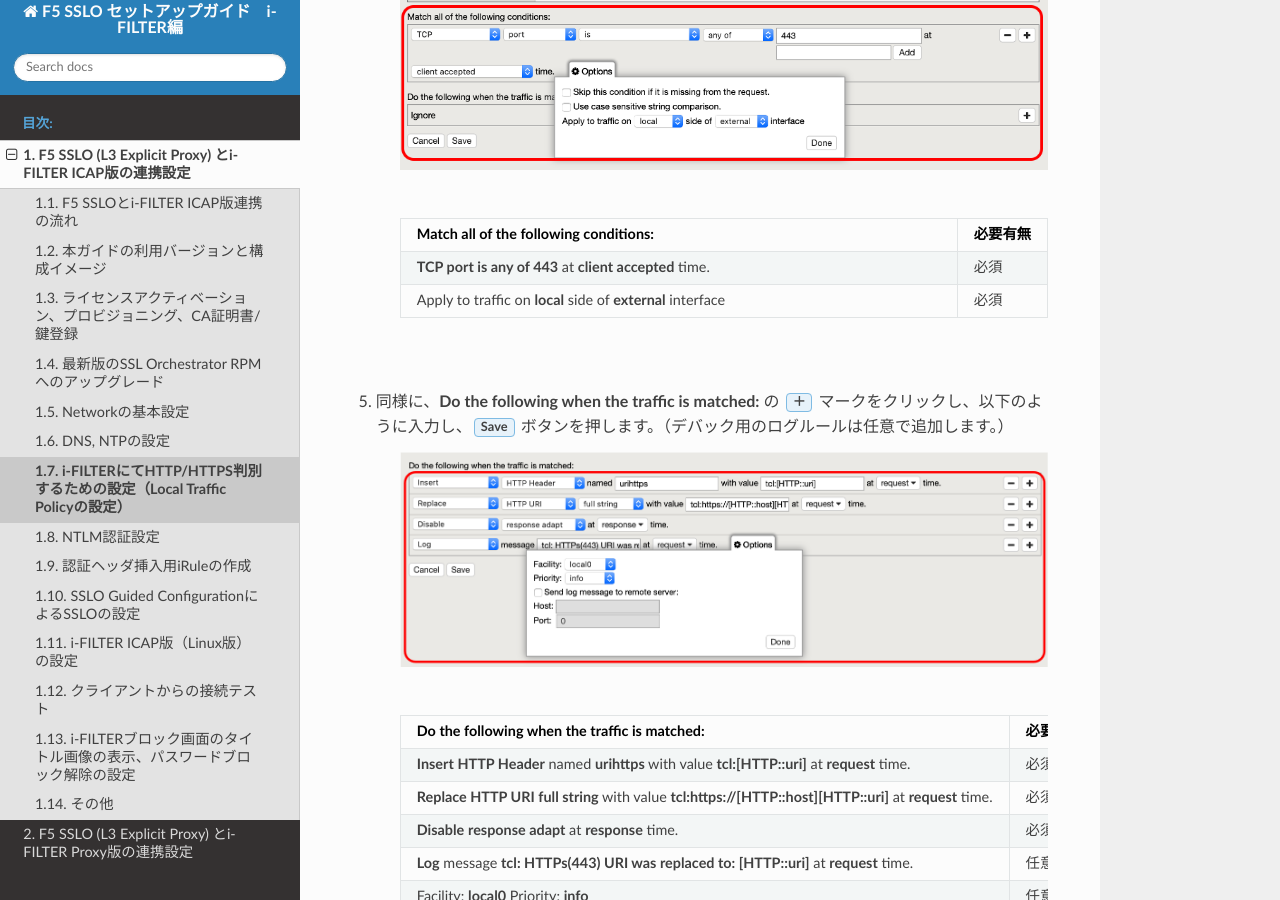
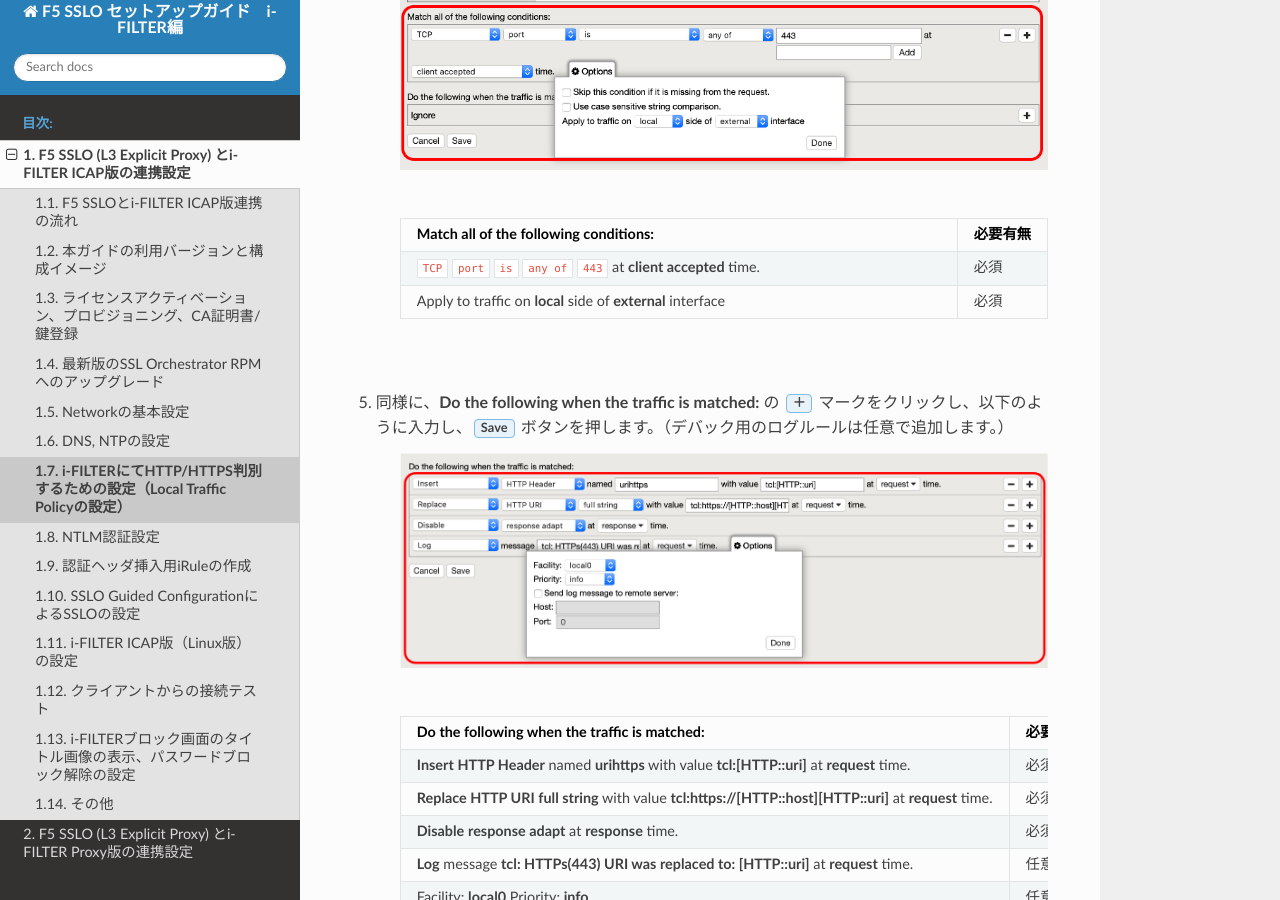
Before and after one commit to BeF5/f5j-sslo-iswf, a Sphinx documentation site: the page built from docs/content1/module07/module07.rst, in a window 1280 px wide and 900 px high, scrolled down 1391 px. Built offline with Sphinx 7.4.7 and the Read the Docs theme 2.0.0, drawn with Linux system fonts in a browser that asks for light colours.

```diff
--- a/docs/content1/module07/module07.rst
+++ b/docs/content1/module07/module07.rst
@@ -23,7 +23,7 @@
          :header: "Match all of the following conditions:", "必要有無"
          :widths: 40, 5
 
-         "**TCP port is any of 443** at **client accepted** time.", "必須"
+         "``TCP`` ``port`` ``is`` ``any of`` ``443`` at **client accepted** time.", "必須"
          "Apply to traffic on **local** side of **external** interface","必須"
     |
 #. 同様に、**Do the following when the traffic is matched:** の :guilabel:`＋` マークをクリックし、以下のように入力し、:guilabel:`Save` ボタンを押します。（デバック用のログルールは任意で追加します。）
```
